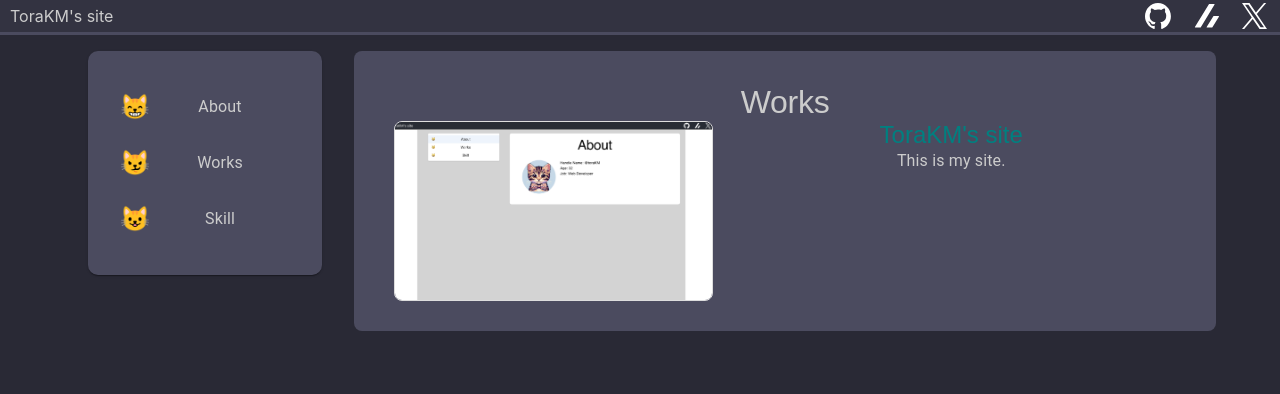
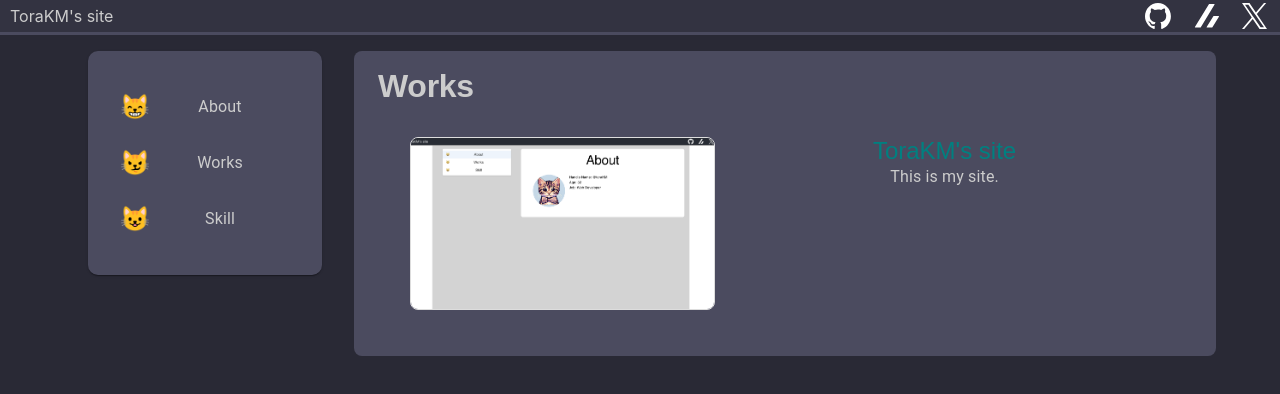
Before and after one commit to KM0912/portfolio, a React (Create React App) app: page /works in a window 1280 px wide. Shown: the top 394 px of the page. Built offline with nearby package versions, Linux system fonts and the light colour scheme.

Commit message:
Contentsコンポーネントのスタイルを変更

```diff
--- a/src/components/organisms/Contents.tsx
+++ b/src/components/organisms/Contents.tsx
@@ -8,6 +8,10 @@ const StyledBox = styled(Box)({
   gap: "1.25rem",
 });
 
+const StyledTypography = styled(Typography)({
+  fontWeight: 600,
+});
+
 type Props = {
   title: string;
   contents: React.ReactNode;
@@ -16,7 +20,9 @@ type Props = {
 const Contents = ({ title, contents }: Props): JSX.Element => {
   return (
     <>
-      <Typography variant="h2">{title}</Typography>
+      <StyledTypography variant="h2" align="left">
+        {title}
+      </StyledTypography>
       <StyledBox>{contents}</StyledBox>
     </>
   );
--- a/src/components/organisms/Works.tsx
+++ b/src/components/organisms/Works.tsx
@@ -1,6 +1,7 @@
 import React from "react";
 import { styled, Box, Typography, Grid } from "@mui/material";
 import { workList } from "../../config/workList";
+import Contents from "./Contents";
 
 const StyledBox = styled(Box)({
   padding: "16px",
@@ -15,9 +16,8 @@ const StyledImg = styled("img")({
 });
 
 const Works = () => {
-  return (
+  const contents = (
     <StyledBox>
-      <Typography variant="h2">Works</Typography>
       <Grid container spacing={2}>
         {workList.map((work, index) => (
           <React.Fragment key={index}>
@@ -33,6 +33,8 @@ const Works = () => {
       </Grid>
     </StyledBox>
   );
+
+  return <Contents title="Works" contents={contents} />;
 };
 
 export default Works;
```
